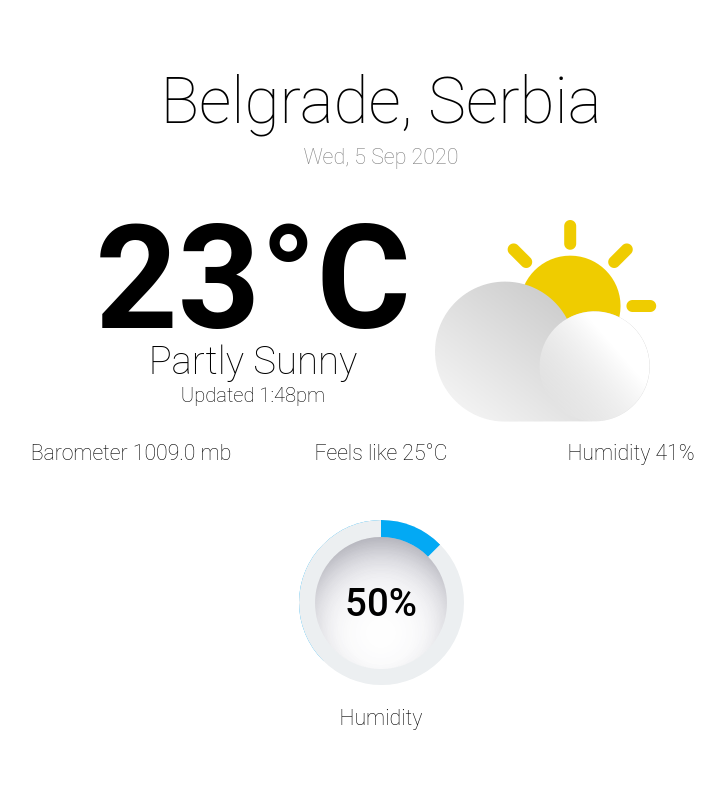
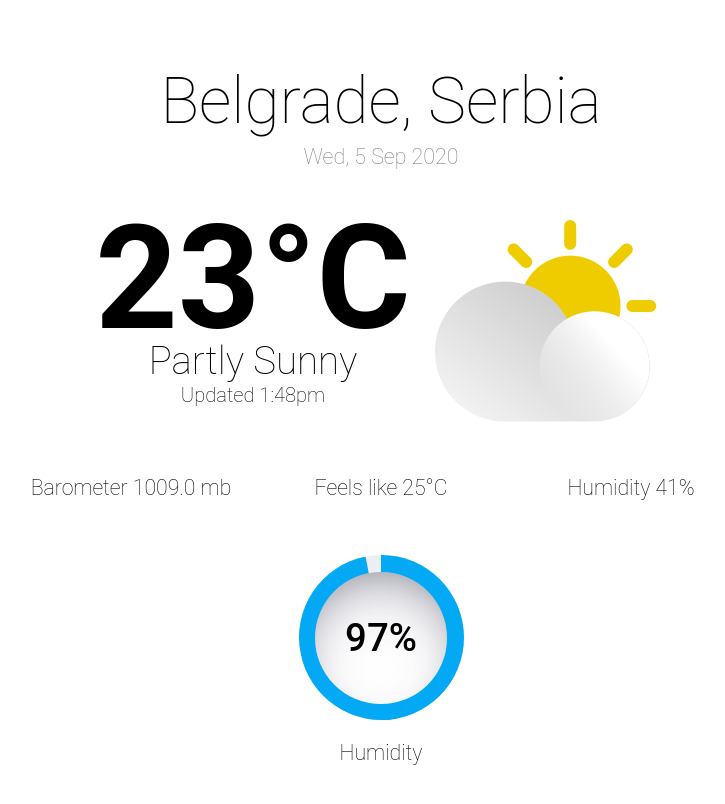
Before and after one commit to frederico-kluser/react-weather-app, a React (Create React App) app: page / in a window 1280 px wide. Shown: the top 804 px of the page, without its empty margins (259-984 px from the left). Built offline with nearby package versions, Linux system fonts and the light colour scheme.

Commit message:
remove react import and finish circle logic

```diff
--- a/src/components/CirclePercentage/index.tsx
+++ b/src/components/CirclePercentage/index.tsx
@@ -1,19 +1,18 @@
-import React from 'react';
 import CirclePercentageContainer, { Description, Left, MaskLeft, MaskRight, Middle, PercentageBar, Right, Wrapper } from './styled';
 
 interface CirclePercentageInterface {
   text: string;
-  percentage: number;
+  percentage: 0 | 1 | 2 | 3 | 4 | 5 | 6 | 7 | 8 | 9 | 10 | 11 | 12 | 13 | 14 | 15 | 16 | 17 | 18 | 19 | 20 | 21 | 22 | 23 | 24 | 25 | 26 | 27 | 28 | 29 | 30 | 31 | 32 | 33 | 34 | 35 | 36 | 37 | 38 | 39 | 40 | 41 | 42 | 43 | 44 | 45 | 46 | 47 | 48 | 49 | 50 | 51 | 52 | 53 | 54 | 55 | 56 | 57 | 58 | 59 | 60 | 61 | 62 | 63 | 64 | 65 | 66 | 67 | 68 | 69 | 70 | 71 | 72 | 73 | 74 | 75 | 76 | 77 | 78 | 79 | 80 | 81 | 82 | 83 | 84 | 85 | 86 | 87 | 88 | 89 | 90 | 91 | 92 | 93 | 94 | 95 | 96 | 97 | 98 | 99 | 100;
 }
 
 const CirclePercentage = ({text, percentage}: CirclePercentageInterface) => (
   <CirclePercentageContainer>
     <>
       <Wrapper>
-        <Left>
+        <Left percentage={percentage}>
           <PercentageBar />
         </Left>
-        <Right>
+        <Right percentage={percentage}>
           <PercentageBar right />
         </Right>
         <MaskLeft>
--- a/src/components/CirclePercentage/styled.ts
+++ b/src/components/CirclePercentage/styled.ts
@@ -1,5 +1,14 @@
 import styled from 'styled-components';
 import { mobileChanges } from '../../utils/style';
+
+interface percentageInterface {
+  percentage: number;
+}
+
+interface PercentageBarInterface {
+  mask?: boolean;
+  right?: boolean;
+}
 
 const CirclePercentageContainer = styled.div`
   margin: 55px;
@@ -28,9 +37,9 @@ const wrapperChildStyle = `
   width: 100%;
 `;
 
-export const Left = styled.div`
+export const Left = styled.div<percentageInterface>`
   ${wrapperChildStyle}
-  transform: rotate(45deg);
+  transform: rotate(${({ percentage }) => percentage * 3.6 > 180 ? 180 : percentage * 3.6}deg);
   z-index: 1;
 `;
 
@@ -44,16 +53,15 @@ export const MaskRight = styled.div`
 `;
 
 
-export const Right = styled.div`
+export const Right = styled.div<percentageInterface>`
   ${wrapperChildStyle}
-  transform: scale(0) rotate(0deg);
+  ${({ percentage }) => (percentage - 50) * 3.6 <= 180 && (percentage - 50) > 0 ? `
+    transform: scale(1) rotate(${(percentage - 50) * 3.6}deg);
+  ` : `
+    transform: scale(0) rotate(0deg);
+  `}
   z-index: 2;
 `;
-
-interface PercentageBarInterface {
-  mask?: boolean;
-  right?: boolean;
-}
 
 export const PercentageBar = styled.div<PercentageBarInterface>`
   background-color: ${({mask}) => mask ? '#ECEFF1' : '#03A9F4'};
--- a/src/components/Flex/index.tsx
+++ b/src/components/Flex/index.tsx
@@ -1,4 +1,3 @@
-import React from 'react';
 import Container from './styled';
 
 interface FlexInterface {
--- a/src/components/Icon/index.tsx
+++ b/src/components/Icon/index.tsx
@@ -1,4 +1,3 @@
-import React from 'react';
 import { ICONS, IconType } from '../../utils/icons';
 import ImageContainer from './styled';
 
--- a/src/components/MainText/index.tsx
+++ b/src/components/MainText/index.tsx
@@ -1,4 +1,3 @@
-import React from 'react';
 import MainTextContainer, { H1, H2, H3 } from './styled';
 
 interface MainTextInterface {
--- a/src/components/SecondaryText/index.tsx
+++ b/src/components/SecondaryText/index.tsx
@@ -1,4 +1,3 @@
-import React from 'react';
 import ScondaryTextContainer from './styled';
 
 interface ScondaryTextInterface {
--- a/src/components/SecondaryText/styled.ts
+++ b/src/components/SecondaryText/styled.ts
@@ -3,12 +3,11 @@ import { mobileChanges } from '../../utils/style';
 
 const ScondaryTextContainer = styled.div`
   font-size: 1.33em;
-  margin-top: -10px;
+  margin-top: 25px;
   text-align: center;
   width: 25%;
   max-width: 250px;
   ${mobileChanges(`
-    margin-top: 25px;
     width: 100%;
     max-width: initial;
   `)}
--- a/src/components/SubTitle/index.tsx
+++ b/src/components/SubTitle/index.tsx
@@ -1,4 +1,3 @@
-import React from 'react';
 import SubTitleContainer from './styled';
 
 const SubTitle = ({text}: any) => (
--- a/src/components/Title/index.tsx
+++ b/src/components/Title/index.tsx
@@ -1,4 +1,3 @@
-import React from 'react';
 import TitleContainer from './styled';
 
 const Title = ({text}: any) => (
--- a/src/pages/home/index.tsx
+++ b/src/pages/home/index.tsx
@@ -1,4 +1,3 @@
-import React from 'react';
 import CirclePercentage from '../../components/CirclePercentage';
 import Flex from '../../components/Flex';
 import Image from '../../components/Icon';
@@ -21,7 +20,7 @@ const Home = () => (
       <ScondaryText text="Humidity 41%" />
     </Flex>
     <Flex row>
-      <CirclePercentage text="Humidity" percentage={50} />
+      <CirclePercentage text="Humidity" percentage={97} />
     </Flex>
   </Flex>
 );
```
